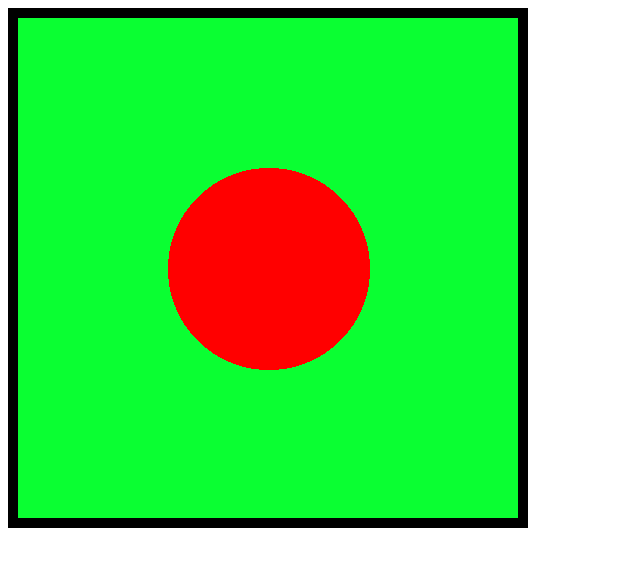
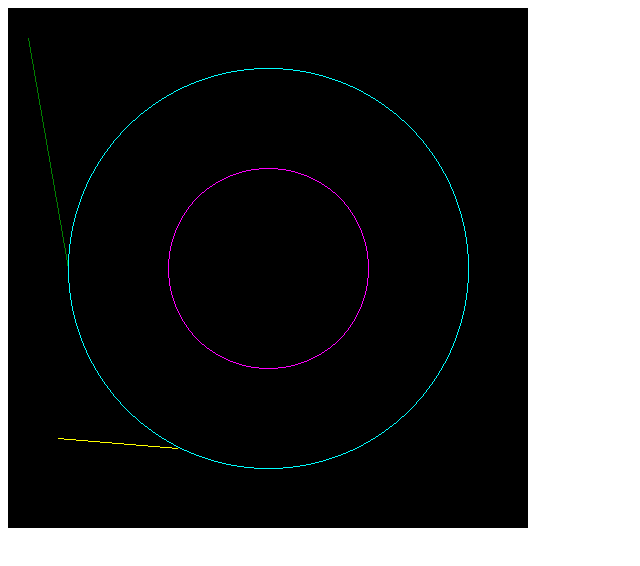
Before and after one commit to MarazMia/Computer_Graphics_And_Image_Processing, a plain HTML site: page Lab_Final/index.html in a window 1280 px wide. Shown: the whole page, without its empty margins (0-640 px from the left). Drawn offline with Linux system fonts and the light colour scheme.

Commit message:
Add files via upload

```diff
--- a/Lab_Final/index.html
+++ b/Lab_Final/index.html
@@ -37,6 +37,7 @@
 
         function DDA_Line(Xs,Ys,Xe,Ye){
             var ans = [];
+            var color = 'green';
             var dx = Xe-Xs, dy = Ye-Ys;
             var step = Math.max(Math.abs(dx),Math.abs(dy));
             var Xinc = dx/step, Yinc = dy/step
@@ -45,7 +46,7 @@
             if(Math.abs(m)<=1){
                 while(x<Xe){
                     ans.push([Math.round(x),Math.round(y)]);
-                    setPixel(x,y,'red');
+                    setPixel(x,y,color);
                     x+=Xinc;
                     y+=Yinc;
                 }
@@ -53,7 +54,7 @@
             else{
                 while(y<Ye){
                     ans.push([Math.round(x),Math.round(y)]);
-                    setPixel(Math.round(x),Math.round(y),'red');
+                    setPixel(Math.round(x),Math.round(y),color);
                     x+=Xinc;
                     y+=Yinc;
                 }
@@ -66,6 +67,7 @@
 
         function Bresenham_Line(Xs,Ys,Xe,Ye){
             var ans = [];
+            var color = 'yellow';
             var dx = Xe-Xs, dy = Ye-Ys;
             var m = dy/dx;
             if(m<0 || m>1){
@@ -78,7 +80,7 @@
 
             while(x<Xe){
                 ans.push([Math.round(x),Math.round(y)]);
-                setPixel(x,y,'green');
+                setPixel(Math.round(x),Math.round(y),color);
                 x++;
                 if (p<0) p += 2 * dy;
                 else{
@@ -92,7 +94,7 @@
         }
 
 
-        function BresenhamCircle(h,k,r, color, size = 1){
+        function BresenhamCircle(h,k,r, color = 'cyan', size = 1){
             var x = 0, y = r;
             var p = 3 - 2 * r;
             while(x<=y){
@@ -116,7 +118,7 @@
         }
 
 
-        function MidPointCircle(h,k,r, color, size=1){
+        function MidPointCircle(h,k,r, color = 'magenta', size=1){
             var x = 0, y = r;
             var p = 1 - r;
             while(x<=y){
@@ -184,14 +186,14 @@
             }
         }
 
-        // Red line
-        // DDA_Line(10,20,50,250);
+        // // Red line
+        DDA_Line(10,20,50,250);
         // // Green Line
-        // Bresenham_Line(50,220,120,420)
+        Bresenham_Line(40,420,160,430)
         // // Blue circle
-        // BresenhamCircle(250,250,200);
-        // Cyan circle
-        // MidPointCircle(250,250,100);
+        BresenhamCircle(250,250,200);
+        // // Cyan circle
+        MidPointCircle(250,250,100);
 
         // var bal = getPixel(0,0);
         // for(i=0;i<bal.length;i++)
@@ -199,8 +201,8 @@
         // console.log(getPixel(25, 25));
         // BoundaryFill(10,10,[0,255,255,255],[255,0,255,255]);
         // BoundaryFill(250,250,[0,255,255,255],[0,0,255,255]);
-        Circle(250, 250, 100, [255, 0, 0, 255], 2, [255, 0, 0, 255]);
-        BoundaryFill(1,1,[255, 0,0,255],[10,255, 50,255]);
+        // Circle(250, 250, 100, [255, 0, 0, 255], 2, [255, 0, 0, 255]);
+        // BoundaryFill(1,1,[255, 0,0,255],[10,255, 50,255]);
         // Circle(250, 250, 100, [255, 0, 0, 255], 3);
     </script>
 </body>
```
